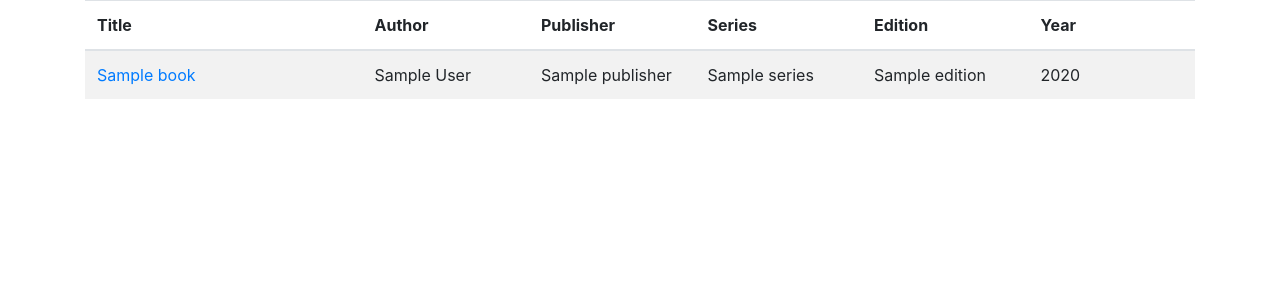
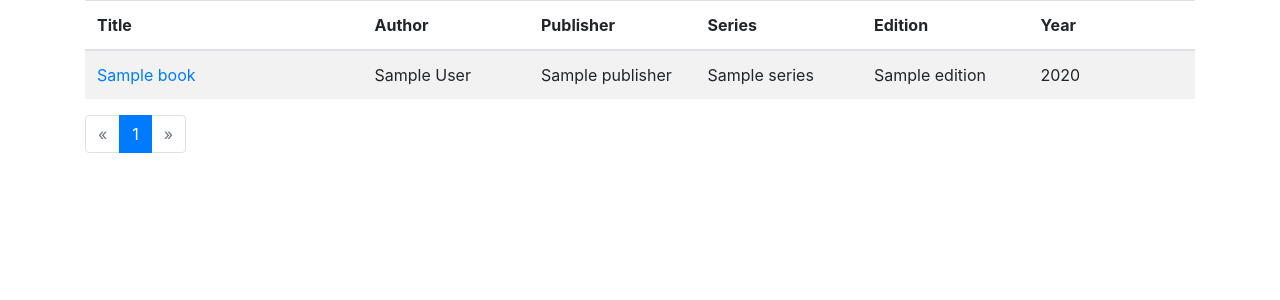
Before and after one commit to wlonk/ex-libris-webapp, a Django app: template ex_libris/books/templates/books/list.html in a window 1280 px wide. Shown: the part 56-356 px from the top of the page. Run offline with Django 3.2, Linux system fonts and the light colour scheme; the template is opened without the code that fills it: most values are stand-ins (such as "Sample title", 1, 10 or a date in 2020); parts of the project's set-up code (start-up, migrations or seed data) failed here and were passed over; some libraries are stand-ins or nearby versions.

Commit message:
Pagination!

```diff
--- a/ex_libris/books/templates/books/list.html
+++ b/ex_libris/books/templates/books/list.html
@@ -11,7 +11,7 @@
     <th>Year</th>
   </thead>
   <tbody>
-{% for book in books %}
+{% for book in books.object_list %}
     <tr>
       {# TODO use generic app namespace name in url tag? #}
       <td><a href="{% url "books:detail" id=book.id %}">{{ book }}</a></td>
@@ -28,4 +28,61 @@
 {% endfor %}
   </tbody>
 </table>
+
+<div class="row">
+  <div class="col-md-6 col-md-offset-3">
+    <nav>
+      <ul class="pagination">
+      {% if books.has_previous %}
+        <li class="page-item">
+          <a class="page-link" href="?{{ books.previous_page_number.querystring }}" aria-label="Previous">
+            <span aria-hidden="true">&laquo;</span>
+            <span class="sr-only">Previous</span>
+          </a>
+        </li>
+      {% else %}
+        <li class="page-item disabled">
+          <a class="page-link" href="#" aria-label="Previous">
+            <span aria-hidden="true">&laquo;</span>
+            <span class="sr-only">Previous</span>
+          </a>
+        </li>
+      {% endif %}
+      {% for page in books.pages %}
+        {% if page %}
+          {% if page == books.number %}
+            <li class="page-item active">
+              <span class="page-link">{{ page }}</span>
+            </li>
+          {% else %}
+            <li class="page-item">
+              <a class="page-link" href="?{{ page.querystring }}">{{ page }}</a>
+            </li>
+          {% endif %}
+        {% else %}
+            <li class="page-item">
+              <span class="page-link">&hellip;</span>
+            </li>
+        {% endif %}
+      {% endfor %}
+      {% if books.has_next %}
+        <li class="page-item">
+          <a class="page-link" href="?{{ books.next_page_number.querystring }}" aria-label="Next">
+            <span aria-hidden="true">&raquo;</span>
+            <span class="sr-only">Next</span>
+          </a>
+        </li>
+      {% else %}
+        <li class="page-item disabled">
+          <a class="page-link" href="#" aria-label="Next">
+            <span aria-hidden="true">&raquo;</span>
+            <span class="sr-only">Next</span>
+          </a>
+        </li>
+      {% endif %}
+      </ul>
+    </nav>
+  </div>
+</div>
+
 {% endblock content %}
--- a/requirements/base.txt
+++ b/requirements/base.txt
@@ -45,3 +45,4 @@ celery==3.1.19
 # Your custom requirements go here
 django-taggit==0.18.0
 dropbox==4.0
+django-pure-pagination==0.3.0
```
Also changed, not shown: config/settings/common.py (+7 -0 lines), ex_libris/books/views.py (+14 -3 lines).
